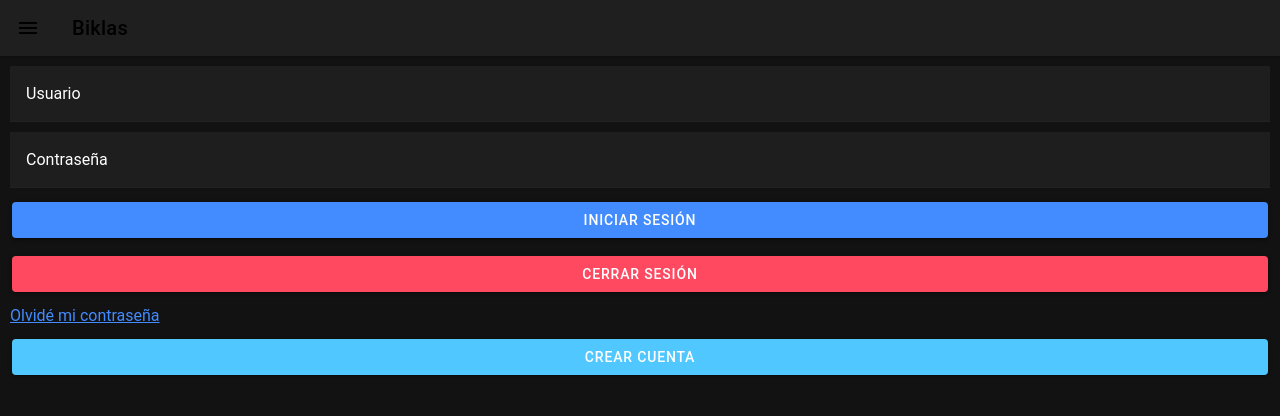
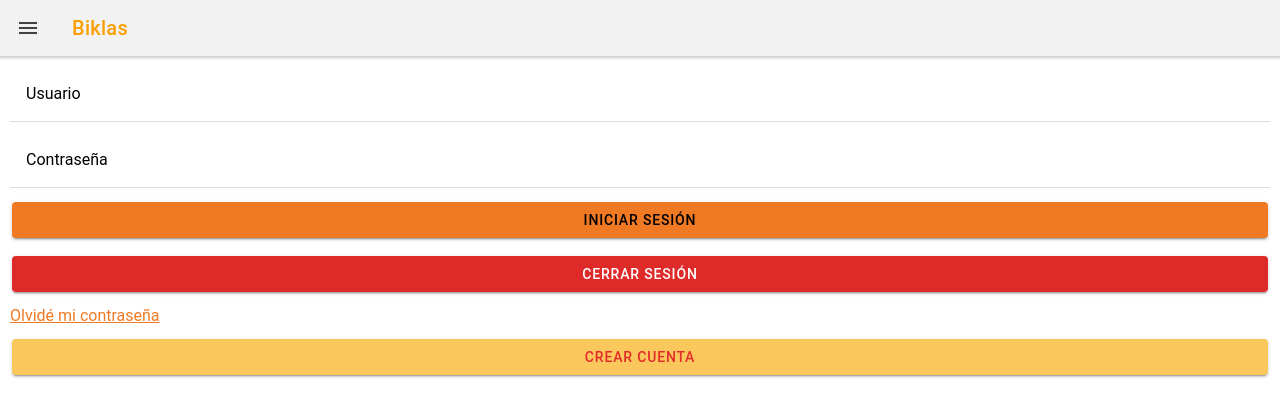
Before and after one commit to PatataSniper/Biklas, a React (Create React App) app: page /rutas in a window 1280 px wide. Shown: the top 416 px of the page. Built offline with nearby package versions, Linux system fonts and the light colour scheme.

Commit message:
Creamos clase CSS para dar color titulos dentro de la aplicación. Corregimos bug que mostraba color incorrecto en texto de toolbar.

```diff
--- a/src/domain/Amigos/Amigos.tsx
+++ b/src/domain/Amigos/Amigos.tsx
@@ -178,7 +178,7 @@ class Amigos extends Component {
               <IonButtons slot="start">
                 <IonMenuButton />
               </IonButtons>
-              <IonTitle>Amigos</IonTitle>
+              <IonTitle color="titulo">Amigos</IonTitle>
               <IonButtons slot="primary">
                 <IonButton>
                   <IonIcon slot="icon-only" icon={person} />
--- a/src/domain/Inicio/Inicio.tsx
+++ b/src/domain/Inicio/Inicio.tsx
@@ -25,7 +25,7 @@ const Rodar: React.FC = () => {
               <IonIcon slot="icon-only" icon={person} />
             </IonButton>
           </IonButtons>
-          <IonTitle>Biklas</IonTitle>
+          <IonTitle color="titulo">Biklas</IonTitle>
         </IonToolbar>
       </IonHeader>
       <IonContent>
--- a/src/domain/InicioSesion/InicioSesion.tsx
+++ b/src/domain/InicioSesion/InicioSesion.tsx
@@ -92,7 +92,7 @@ const InicioSesion: React.FC = (props) => {
           <IonButtons slot="start">
             <IonMenuButton />
           </IonButtons>
-          <IonTitle>Biklas</IonTitle>
+          <IonTitle color="titulo">Biklas</IonTitle>
         </IonToolbar>
       </IonHeader>
       <IonContent>
--- a/src/domain/Rutas/Rutas.tsx
+++ b/src/domain/Rutas/Rutas.tsx
@@ -46,7 +46,7 @@ const Rutas: React.FC = () => {
             <IonButtons slot="start">
               <IonMenuButton />
             </IonButtons>
-            <IonTitle>Rutas</IonTitle>
+            <IonTitle color="titulo">Rutas</IonTitle>
             <IonButtons slot="primary">
               <IonButton>
                 <IonIcon slot="icon-only" icon={person} />
--- a/src/theme/theme.css
+++ b/src/theme/theme.css
@@ -1,7 +1,22 @@
 :root {
-    --ion-toolbar-background: var(--ion-color-tertiary);
-    --ion-tab-bar-background: var(--ion-color-primary);
-    --ion-tab-bar-color-selected: var(--ion-color-secondary);
-    --ion-tab-bar-color: var(--ion-color-light-shade);
-    --ion-toolbar-color: var(--ion-color-primary-contrast);
+  --ion-toolbar-background: var(--ion-color-tertiary);
+  --ion-tab-bar-background: var(--ion-color-primary);
+  --ion-tab-bar-color-selected: var(--ion-color-secondary);
+  --ion-tab-bar-color: var(--ion-color-light-shade);
+  --ion-tab-bar-color: var(--ion-color-primary);
+
+  /* Comentado debido a que ocasiona un error al configurarlo, ya que, aún
+    en modo oscuro sigue utilizando el color de contraste del modo claro. Sin
+    embargo, los colores que necesitamos son los mismos que la variable utiliza
+    por defecto. */
+  /* --ion-toolbar-color: var(--ion-color-tertiary-contrast); */
 }
+
+.ion-color-titulo {
+  --ion-color-base: var(--ion-color-titulo);
+  --ion-color-base-rgb: var(--ion-color-titulo-rgb);
+  --ion-color-contrast: var(--ion-color-titulo-contrast);
+  --ion-color-contrast-rgb: var(--ion-color-titulo-contrast-rgb);
+  --ion-color-shade: var(--ion-color-titulo-shade);
+  --ion-color-tint: var(--ion-color-titulo-tint);
+}
--- a/src/theme/variables.css
+++ b/src/theme/variables.css
@@ -4,71 +4,78 @@ http://ionicframework.com/docs/theming/ */
 /** Ionic CSS Variables **/
 /* Propuesta monocrómo naranja*/
 :root {
-  --ion-color-primary: #F07924;
-  --ion-color-primary-rgb: 240,121,36;
+  --ion-color-primary: #f07924;
+  --ion-color-primary-rgb: 240, 121, 36;
   --ion-color-primary-contrast: #000000;
-  --ion-color-primary-contrast-rgb: 0,0,0;
+  --ion-color-primary-contrast-rgb: 0, 0, 0;
   --ion-color-primary-shade: #d36a20;
   --ion-color-primary-tint: #f2863a;
 
-  --ion-color-secondary: #FAC75C;
-  --ion-color-secondary-rgb: 250,199,92;
-  --ion-color-secondary-contrast: #000000;
-  --ion-color-secondary-contrast-rgb: 0,0,0;
+  --ion-color-secondary: #fac75c;
+  --ion-color-secondary-rgb: 250, 199, 92;
+  --ion-color-secondary-contrast: #e42b2b;
+  --ion-color-secondary-contrast-rgb: 228, 43, 43;
   --ion-color-secondary-shade: #dcaf51;
   --ion-color-secondary-tint: #fbcd6c;
 
   --ion-color-tertiary: #f2f2f2;
-  --ion-color-tertiary-rgb: 242,242,242;
+  --ion-color-tertiary-rgb: 242, 242, 242;
   --ion-color-tertiary-contrast: #000000;
-  --ion-color-tertiary-contrast-rgb: 0,0,0;
+  --ion-color-tertiary-contrast-rgb: 0, 0, 0;
   --ion-color-tertiary-shade: #d5d5d5;
   --ion-color-tertiary-tint: #f3f3f3;
 
   --ion-color-success: #2ab427;
-  --ion-color-success-rgb: 42,180,39;
+  --ion-color-success-rgb: 42, 180, 39;
   --ion-color-success-contrast: #ffffff;
-  --ion-color-success-contrast-rgb: 255,255,255;
+  --ion-color-success-contrast-rgb: 255, 255, 255;
   --ion-color-success-shade: #259e22;
   --ion-color-success-tint: #3fbc3d;
 
   --ion-color-warning: #ffc409;
-  --ion-color-warning-rgb: 255,196,9;
+  --ion-color-warning-rgb: 255, 196, 9;
   --ion-color-warning-contrast: #000000;
-  --ion-color-warning-contrast-rgb: 0,0,0;
+  --ion-color-warning-contrast-rgb: 0, 0, 0;
   --ion-color-warning-shade: #e0ac08;
   --ion-color-warning-tint: #ffca22;
 
   --ion-color-danger: #df2a2a;
-  --ion-color-danger-rgb: 223,42,42;
+  --ion-color-danger-rgb: 223, 42, 42;
   --ion-color-danger-contrast: #ffffff;
-  --ion-color-danger-contrast-rgb: 255,255,255;
+  --ion-color-danger-contrast-rgb: 255, 255, 255;
   --ion-color-danger-shade: #c42525;
   --ion-color-danger-tint: #e23f3f;
 
   --ion-color-dark: #222428;
-  --ion-color-dark-rgb: 34,36,40;
+  --ion-color-dark-rgb: 34, 36, 40;
   --ion-color-dark-contrast: #ffffff;
-  --ion-color-dark-contrast-rgb: 255,255,255;
+  --ion-color-dark-contrast-rgb: 255, 255, 255;
   --ion-color-dark-shade: #1e2023;
   --ion-color-dark-tint: #383a3e;
 
   --ion-color-medium: #92949c;
-  --ion-color-medium-rgb: 146,148,156;
+  --ion-color-medium-rgb: 146, 148, 156;
   --ion-color-medium-contrast: #ffffff;
-  --ion-color-medium-contrast-rgb: 255,255,255;
+  --ion-color-medium-contrast-rgb: 255, 255, 255;
   --ion-color-medium-shade: #808289;
   --ion-color-medium-tint: #9d9fa6;
 
   --ion-color-light: #f4f5f8;
-  --ion-color-light-rgb: 244,245,248;
+  --ion-color-light-rgb: 244, 245, 248;
   --ion-color-light-contrast: #000000;
-  --ion-color-light-contrast-rgb: 0,0,0;
+  --ion-color-light-contrast-rgb: 0, 0, 0;
   --ion-color-light-shade: #d7d8da;
   --ion-color-light-tint: #f5f6f9;
+
+  --ion-color-titulo: #fa9e00;
+	--ion-color-titulo-rgb: 250,158,0;
+	--ion-color-titulo-contrast: #000000;
+	--ion-color-titulo-contrast-rgb: 0,0,0;
+	--ion-color-titulo-shade: #dc8b00;
+	--ion-color-titulo-tint: #fba81a;
 }
 
-@media (prefers-color-scheme: light) {
+@media (prefers-color-scheme: dark) {
   /*
    * Dark Colors
    * -------------------------------------------
@@ -76,67 +83,74 @@ http://ionicframework.com/docs/theming/ */
 
   body {
     --ion-color-primary: #428cff;
-    --ion-color-primary-rgb: 66,140,255;
+    --ion-color-primary-rgb: 66, 140, 255;
     --ion-color-primary-contrast: #ffffff;
-    --ion-color-primary-contrast-rgb: 255,255,255;
+    --ion-color-primary-contrast-rgb: 255, 255, 255;
     --ion-color-primary-shade: #3a7be0;
     --ion-color-primary-tint: #5598ff;
 
     --ion-color-secondary: #50c8ff;
-    --ion-color-secondary-rgb: 80,200,255;
+    --ion-color-secondary-rgb: 80, 200, 255;
     --ion-color-secondary-contrast: #ffffff;
-    --ion-color-secondary-contrast-rgb: 255,255,255;
+    --ion-color-secondary-contrast-rgb: 255, 255, 255;
     --ion-color-secondary-shade: #46b0e0;
     --ion-color-secondary-tint: #62ceff;
 
     --ion-color-tertiary: #6a64ff;
-    --ion-color-tertiary-rgb: 106,100,255;
+    --ion-color-tertiary-rgb: 106, 100, 255;
     --ion-color-tertiary-contrast: #ffffff;
-    --ion-color-tertiary-contrast-rgb: 255,255,255;
+    --ion-color-tertiary-contrast-rgb: 255, 255, 255;
     --ion-color-tertiary-shade: #5d58e0;
     --ion-color-tertiary-tint: #7974ff;
 
     --ion-color-success: #2fdf75;
-    --ion-color-success-rgb: 47,223,117;
+    --ion-color-success-rgb: 47, 223, 117;
     --ion-color-success-contrast: #000000;
-    --ion-color-success-contrast-rgb: 0,0,0;
+    --ion-color-success-contrast-rgb: 0, 0, 0;
     --ion-color-success-shade: #29c467;
     --ion-color-success-tint: #44e283;
 
     --ion-color-warning: #ffd534;
-    --ion-color-warning-rgb: 255,213,52;
+    --ion-color-warning-rgb: 255, 213, 52;
     --ion-color-warning-contrast: #000000;
-    --ion-color-warning-contrast-rgb: 0,0,0;
+    --ion-color-warning-contrast-rgb: 0, 0, 0;
     --ion-color-warning-shade: #e0bb2e;
     --ion-color-warning-tint: #ffd948;
 
     --ion-color-danger: #ff4961;
-    --ion-color-danger-rgb: 255,73,97;
+    --ion-color-danger-rgb: 255, 73, 97;
     --ion-color-danger-contrast: #ffffff;
-    --ion-color-danger-contrast-rgb: 255,255,255;
+    --ion-color-danger-contrast-rgb: 255, 255, 255;
     --ion-color-danger-shade: #e04055;
     --ion-color-danger-tint: #ff5b71;
 
     --ion-color-dark: #f4f5f8;
-    --ion-color-dark-rgb: 244,245,248;
+    --ion-color-dark-rgb: 244, 245, 248;
     --ion-color-dark-contrast: #000000;
-    --ion-color-dark-contrast-rgb: 0,0,0;
+    --ion-color-dark-contrast-rgb: 0, 0, 0;
     --ion-color-dark-shade: #d7d8da;
     --ion-color-dark-tint: #f5f6f9;
 
     --ion-color-medium: #989aa2;
-    --ion-color-medium-rgb: 152,154,162;
+    --ion-color-medium-rgb: 152, 154, 162;
     --ion-color-medium-contrast: #000000;
-    --ion-color-medium-contrast-rgb: 0,0,0;
+    --ion-color-medium-contrast-rgb: 0, 0, 0;
     --ion-color-medium-shade: #86888f;
     --ion-color-medium-tint: #a2a4ab;
 
     --ion-color-light: #222428;
-    --ion-color-light-rgb: 34,36,40;
+    --ion-color-light-rgb: 34, 36, 40;
     --ion-color-light-contrast: #ffffff;
-    --ion-color-light-contrast-rgb: 255,255,255;
+    --ion-color-light-contrast-rgb: 255, 255, 255;
     --ion-color-light-shade: #1e2023;
     --ion-color-light-tint: #383a3e;
+
+    --ion-color-titulo: #fa9e00;
+    --ion-color-titulo-rgb: 250, 158, 0;
+    --ion-color-titulo-contrast: #000000;
+    --ion-color-titulo-contrast-rgb: 0, 0, 0;
+    --ion-color-titulo-shade: #dc8b00;
+    --ion-color-titulo-tint: #fba81a;
   }
 
   /*
@@ -146,10 +160,10 @@ http://ionicframework.com/docs/theming/ */
 
   .ios body {
     --ion-background-color: #000000;
-    --ion-background-color-rgb: 0,0,0;
+    --ion-background-color-rgb: 0, 0, 0;
 
     --ion-text-color: #ffffff;
-    --ion-text-color-rgb: 255,255,255;
+    --ion-text-color-rgb: 255, 255, 255;
 
     --ion-color-step-50: #0d0d0d;
     --ion-color-step-100: #1a1a1a;
@@ -178,7 +192,6 @@ http://ionicframework.com/docs/theming/ */
     --ion-card-background: #1c1c1d;
   }
 
-
   /*
    * Material Design Dark Theme
    * -------------------------------------------
@@ -186,10 +199,10 @@ http://ionicframework.com/docs/theming/ */
 
   .md body {
     --ion-background-color: #121212;
-    --ion-background-color-rgb: 18,18,18;
+    --ion-background-color-rgb: 18, 18, 18;
 
     --ion-text-color: #ffffff;
-    --ion-text-color-rgb: 255,255,255;
+    --ion-text-color-rgb: 255, 255, 255;
 
     --ion-border-color: #222222;
 
```
